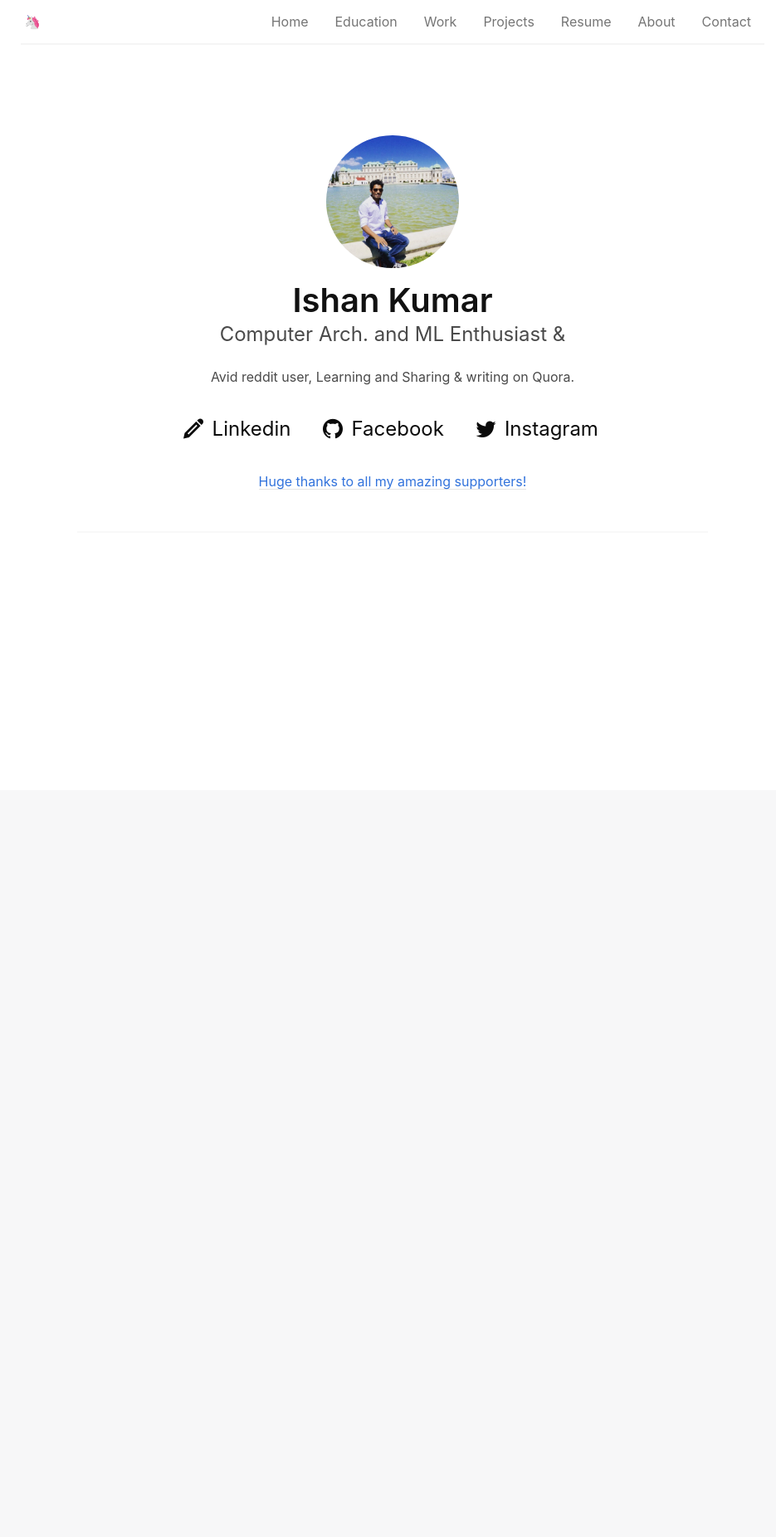
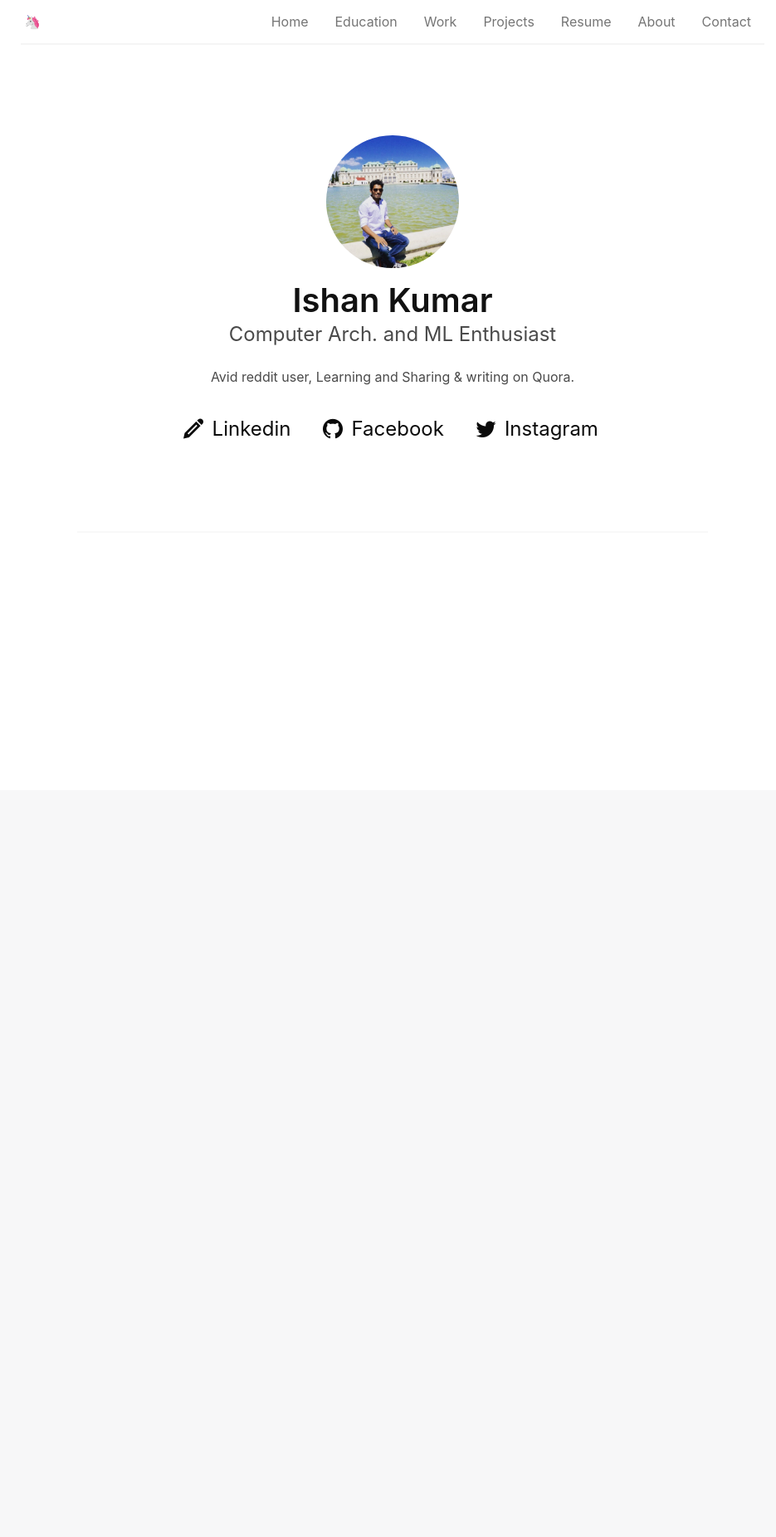
Before and after one commit to ishank4/final2, a Jekyll site: the page built from index.html, in a window 1280 px wide. Shown: the whole page at 83% size, without its empty margins (167-1102 px from the left). Built offline with Jekyll 4.4.1, drawn with Linux system fonts in a browser that asks for light colours.

Commit message:
Update index.html

```diff
--- a/index.html
+++ b/index.html
@@ -37,7 +37,7 @@ if (location.hash === '#apps') {
 					<div itemscope itemtype="http://schema.org/Person">
 						<img id="profile-pic" src="ishan.jpg" width="160" height="160" itemprop="image">
 						<h1 class="title is-2" itemprop="name">Ishan Kumar</h1>
-						<h2 class="subtitle is-4" itemprop="description">Computer Arch. and ML Enthusiast &amp; </h2>
+						<h2 class="subtitle is-4" itemprop="description">Computer Arch. and ML Enthusiast  </h2>
 						<p>Avid reddit user, Learning and Sharing &amp; writing on Quora.</p>
 					</div>
 					<br>
@@ -62,7 +62,7 @@ if (location.hash === '#apps') {
 						</a>
 					</p>
 					<br>
-					<a href="{% link thanks.md %}">Huge thanks to all my amazing supporters!</a>
+
 					<br>
 					<br>
 					<hr id="latest-blog-post-separator">
```
